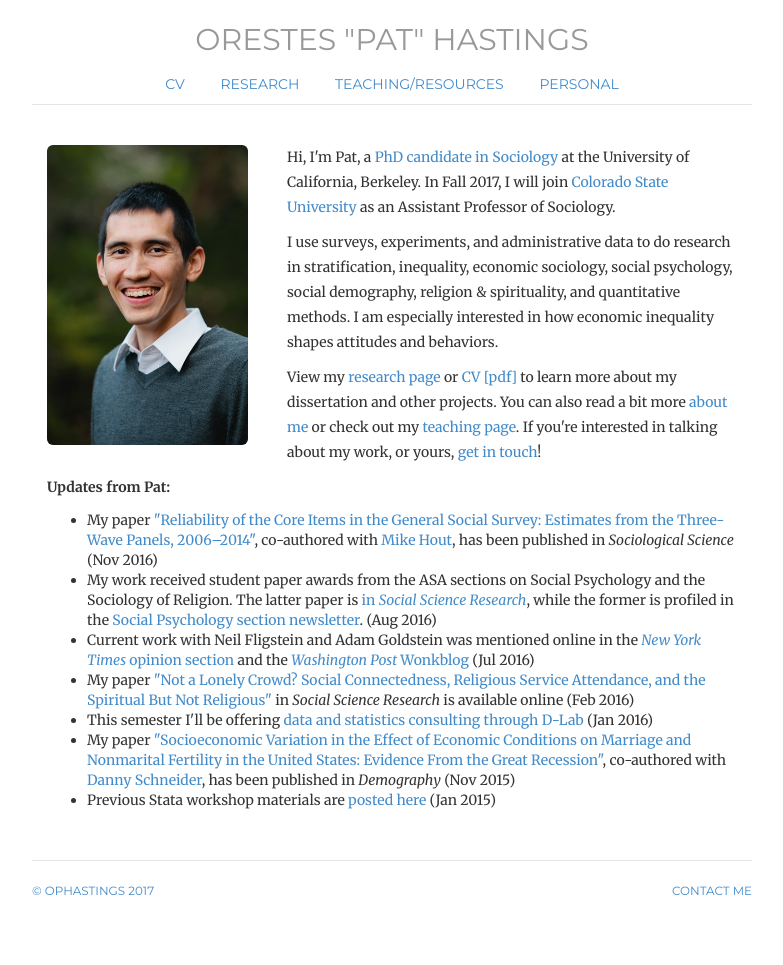
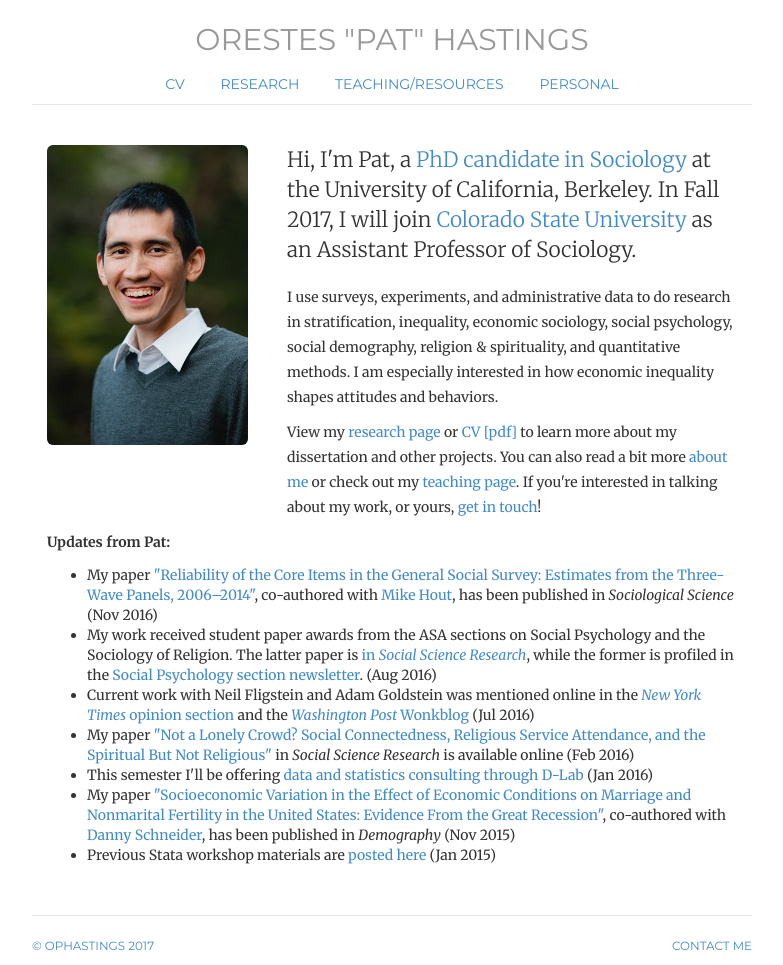
Before and after one commit to ophastings/ophastings.github.io, a Jekyll site: the page built from index.html, in a window 1280 px wide. Shown: the whole page, without its empty margins (248-1031 px from the left). Built offline with Jekyll 4.4.1, drawn with Linux system fonts in a browser that asks for light colours; comment, search, counter and statistics services are not loaded; before the commit the page ends 910 px from its top, so only the background shows below that.

Commit message:
Update index.html

```diff
--- a/index.html
+++ b/index.html
@@ -16,7 +16,7 @@
 	<div itemscope itemtype="http://data-vocabulary.org/Person" class="col-sm-8">
 	<!--<p class="lead">-->
 
-	<p> Hi, I'm Pat, a <a href="http://sociology.berkeley.edu/graduate-student/orestes-pat-hastings">PhD
+	<p class="lead"> Hi, I'm Pat, a <a href="http://sociology.berkeley.edu/graduate-student/orestes-pat-hastings">PhD
 		candidate in Sociology</a> at the University of California, Berkeley.
 		In Fall 2017, I will join <a href="http://sociology.colostate.edu/">Colorado State University</a> as an Assistant Professor of Sociology.</p>
 
```
